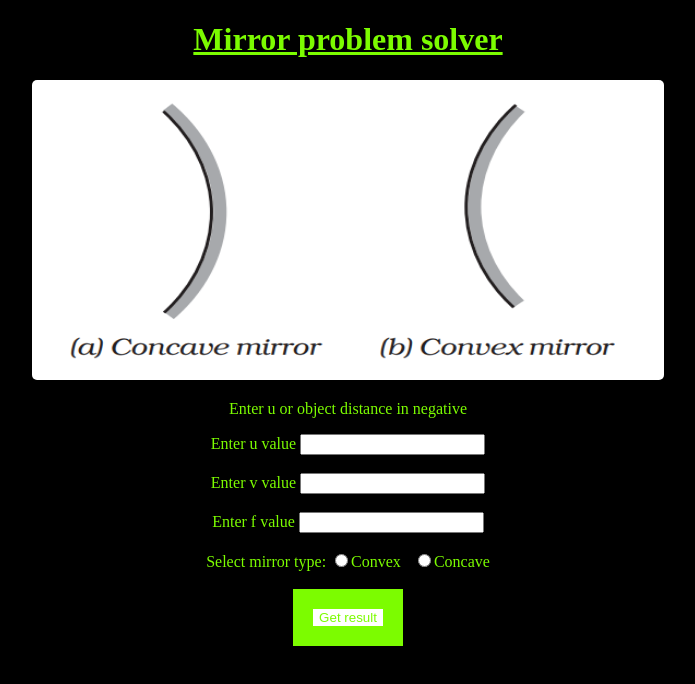
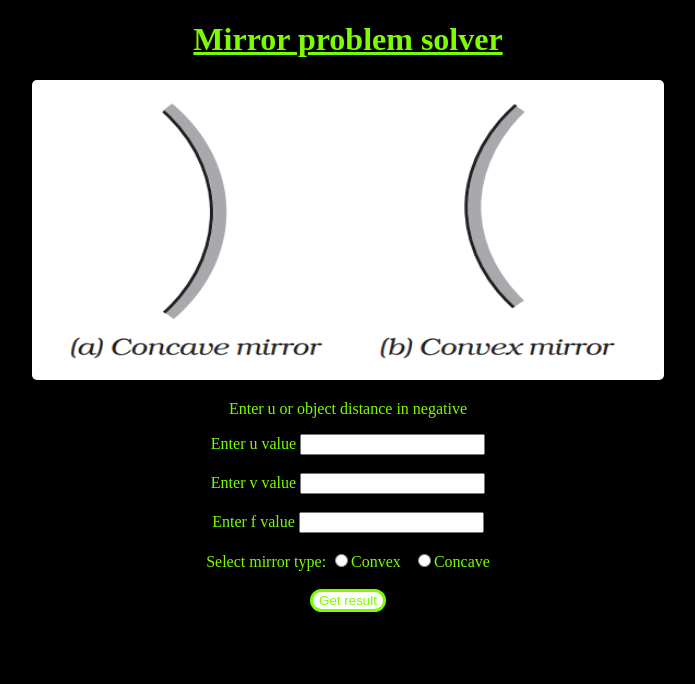
Before and after one commit to rajib3728/mirror-problem-solver, a plain HTML site: page index.html in a window 1280 px wide. Shown: the whole page, without its empty margins (292-987 px from the left). Drawn offline with Linux system fonts and the light colour scheme.

Commit message:
Update index.html

```diff
--- a/index.html
+++ b/index.html
@@ -30,7 +30,7 @@
   <input type="radio"  name="mirror" value="concave">Concave
    <br>
    <br>
-   <button onclick="fun1()" style="color:lawngreen;background-color:white;border-width:20px;border-style:solid;border-color:lawngreen;">Get result</button>
+   <button onclick="fun1()" style="color:lawngreen;background-color:white;border-width:3px;border-style:solid;border-color:lawngreen;border-radius:24px;">Get result</button>
    <br>
    <br>
    <p id="res"></p>
```
